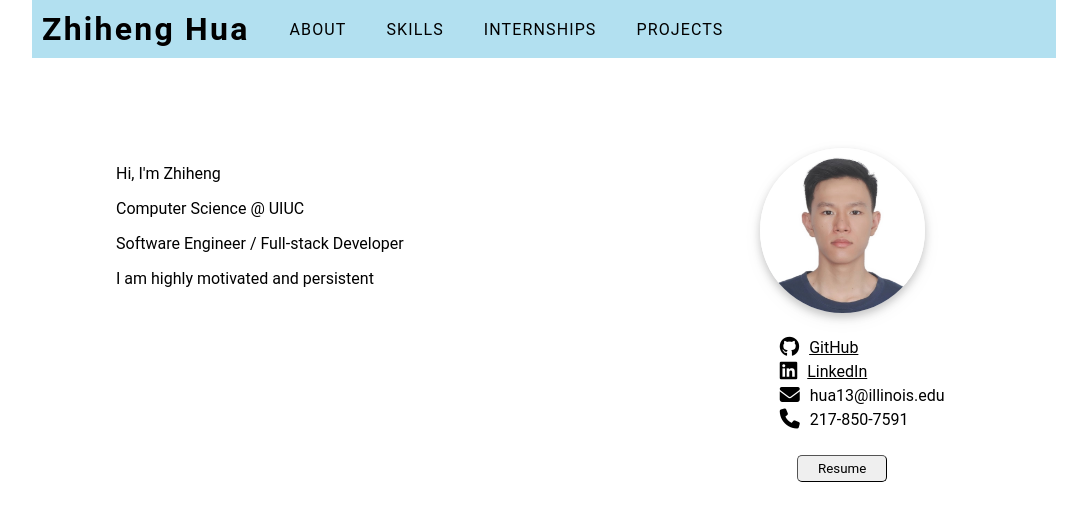
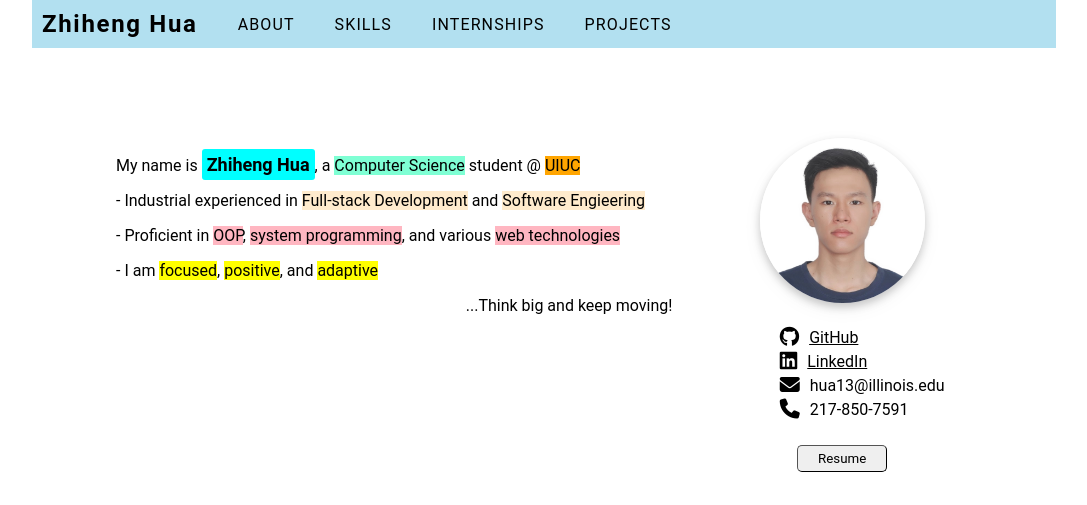
Before and after one commit to Zhiheng-Hua/Zhiheng-Hua.github.io, a plain HTML site: page index.html in a window 1280 px wide. Shown: the top 505 px of the page, without its empty margins (96-1183 px from the left). Drawn offline with Linux system fonts and the light colour scheme.

Commit message:
update about

```diff
--- a/index.css
+++ b/index.css
@@ -41,7 +41,7 @@ button:hover {
   display: flex;
   align-self: center;
   padding: 10px;
-  font-size: xx-large;
+  font-size: x-large;
   font-weight: bold;
   letter-spacing: 0.07em;
 }
@@ -110,6 +110,40 @@ main {
 .about-left {
   width: 65%;
   padding: 20px;
+}
+
+.about-left .major {
+  background-color: aquamarine;
+}
+
+.about-left .title {
+  background-color: blanchedalmond;
+}
+
+.about-left .skill {
+  background-color: lightpink;
+}
+
+.about-left .school {
+  background-color: orange;
+}
+
+.about-left .personality {
+  background-color: yellow;
+}
+
+.about-left strong {
+  font-size: large;
+}
+
+.about-left strong {
+  background-color: cyan;
+  padding: 5px;
+  border-radius: 3px;
+}
+
+.about-left div {
+  text-align: right;
 }
 
 .about-right {
--- a/index.html
+++ b/index.html
@@ -27,10 +27,28 @@
     <a id="about" class="anchor"></a>
     <section class="about-section">
       <div class="about-left">
-        <p>Hi, I'm Zhiheng</p>
-        <p>Computer Science @ UIUC</p>
-        <p>Software Engineer / Full-stack Developer</p>
-        <p>I am highly motivated and persistent</p>
+        <p>My name is
+          <strong>Zhiheng Hua</strong>, a
+          <code class="major">Computer Science</code>
+          student @
+          <code class="school">UIUC</code>
+        </p>
+        <p>- Industrial experienced in
+          <code class="title">Full-stack Development</code>
+          and
+          <code class="title">Software Engieering</code>
+        </p>
+        <p>- Proficient in
+          <code class="skill">OOP</code>,
+          <code class="skill">system programming</code>, and various
+          <code class="skill">web technologies</code>
+        </p>
+        <p>- I am
+          <code class="personality">focused</code>,
+          <code class="personality">positive</code>, and
+          <code class="personality">adaptive</code>
+        </p>
+        <div>...Think big and keep moving!</div>
       </div>
 
       <div class="about-right">
```
